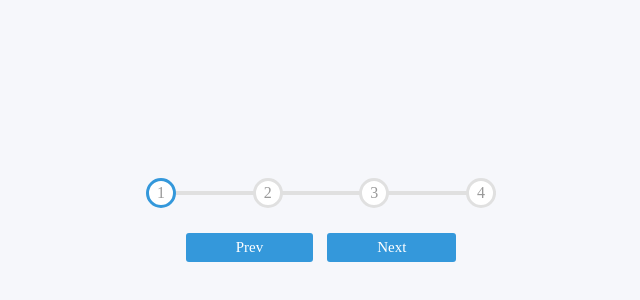
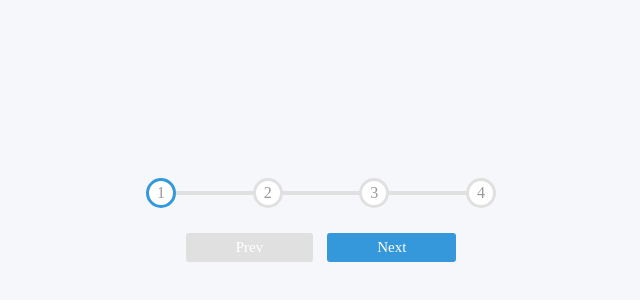
Before and after one commit to rabocse/javascript-practice-projects, a plain HTML site: page Day2-Progress-Steps/index.html in a window 1280 px wide. Shown: the part 178-478 px from the top of the page, without its empty margins (319-959 px from the left). Drawn offline with Linux system fonts and the light colour scheme; a web font is replaced by a local one.

Commit message:
Made the Prev bottom to look disabled

```diff
--- a/Day2-Progress-Steps/index.html
+++ b/Day2-Progress-Steps/index.html
@@ -20,9 +20,8 @@
         <div class="circle">4</div>
     </div>
 
-    <button class="btn" id="prev"> Prev </button>
+    <button class="btn" id="prev" disabled> Prev </button>
     <button class="btn" id="next"> Next </button>
-
 
     </div>
 
```
